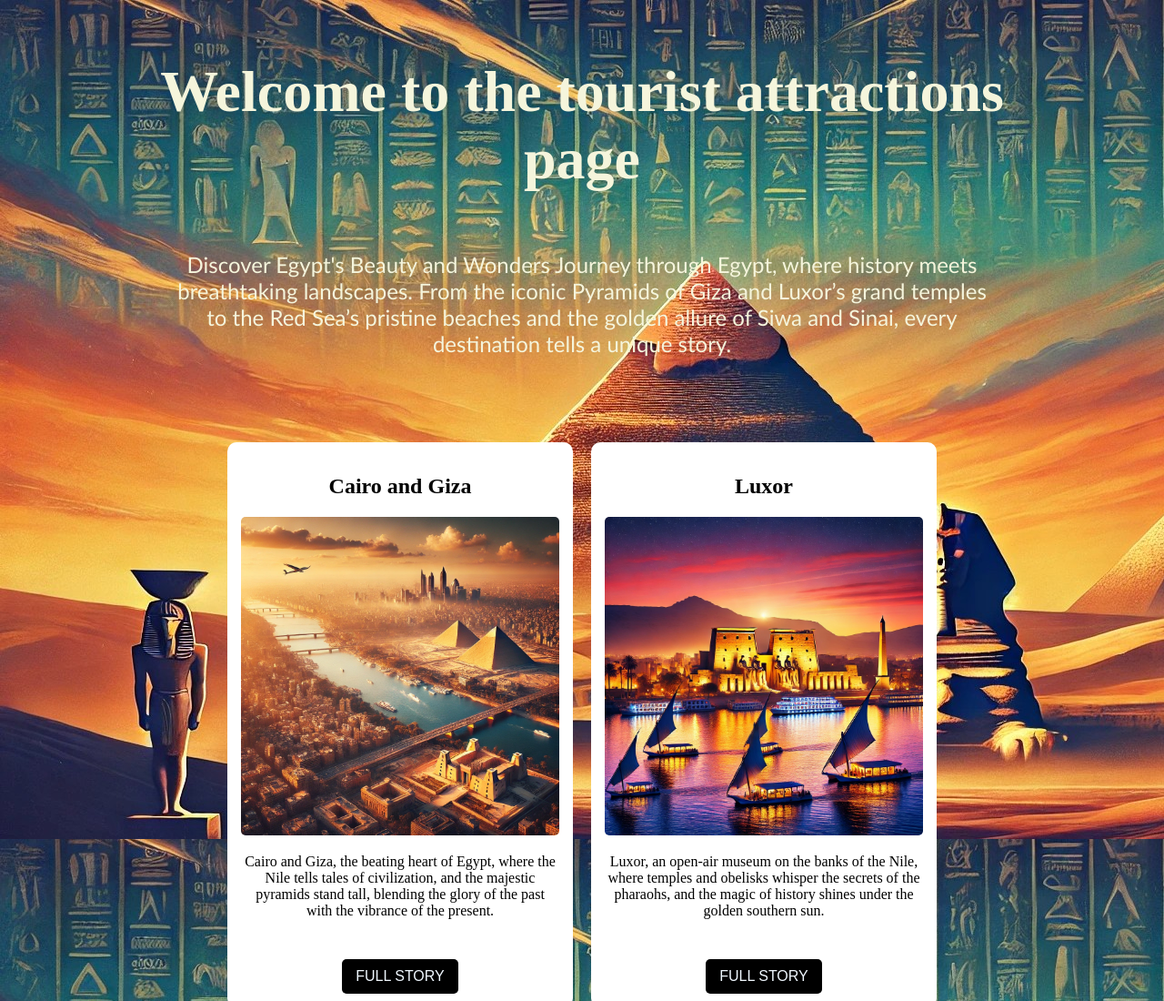
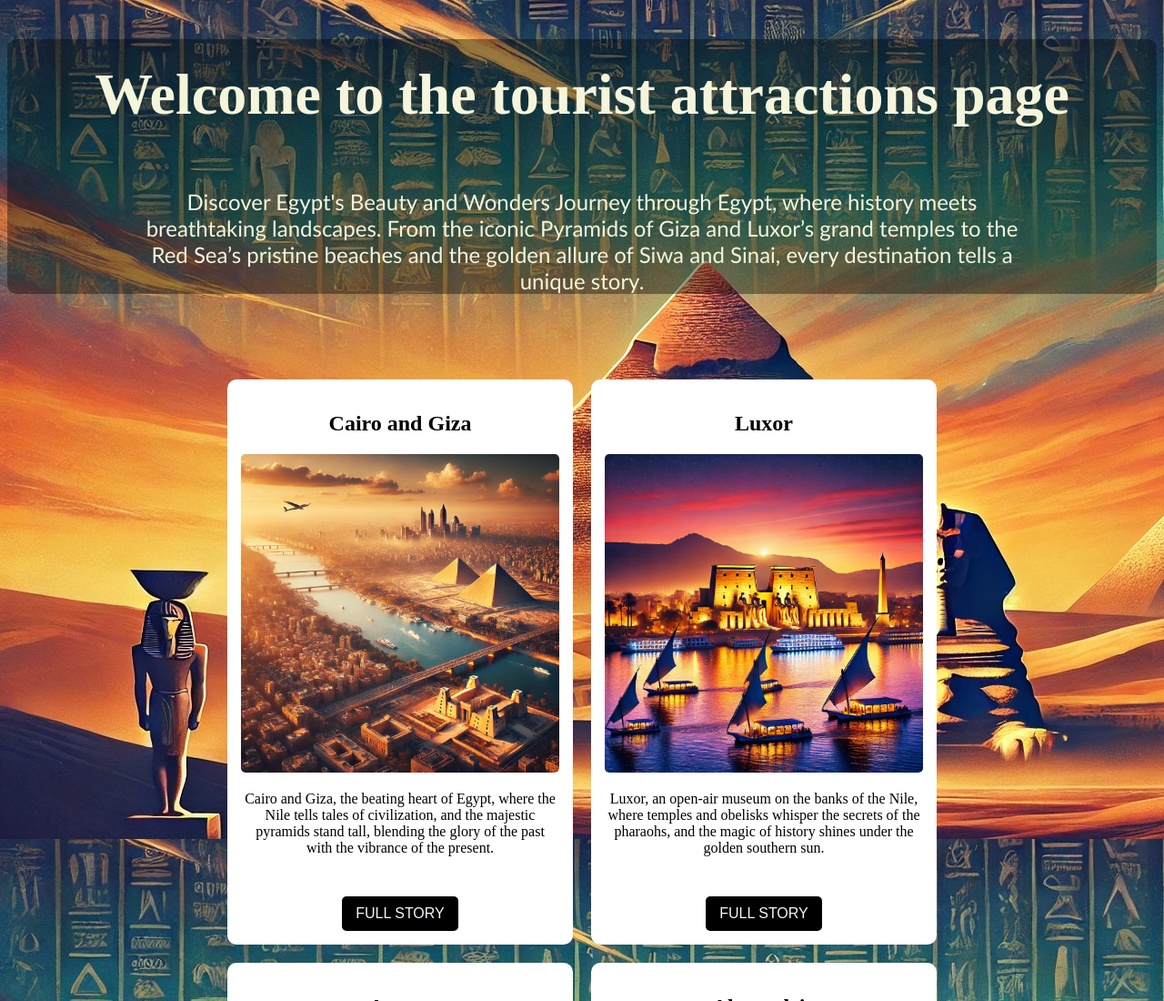
Before and after one commit to Johnmooo/pro1, a plain HTML site: page index.html in a window 1280 px wide. Shown: the top 1100 px of the page at 91% size. Drawn offline with Linux system fonts and the light colour scheme.

Commit message:
Update style-card.css

```diff
--- a/style-card.css
+++ b/style-card.css
@@ -37,11 +37,11 @@ padding: 0% 8%;
 }
 .sec1 {
 /* background-color: #ececf256; */
-/* height: 36vh;
-/* background-color: rgba(235, 232, 232, 0.39); */
+/* /* height: 36vh; */
+background-color: rgba(0, 0, 0, 0.39);
 
     text-align: center;
-    padding: 0% 8%;
+    padding: 0% 3%;
 
     border-radius: 10px;
 
```
